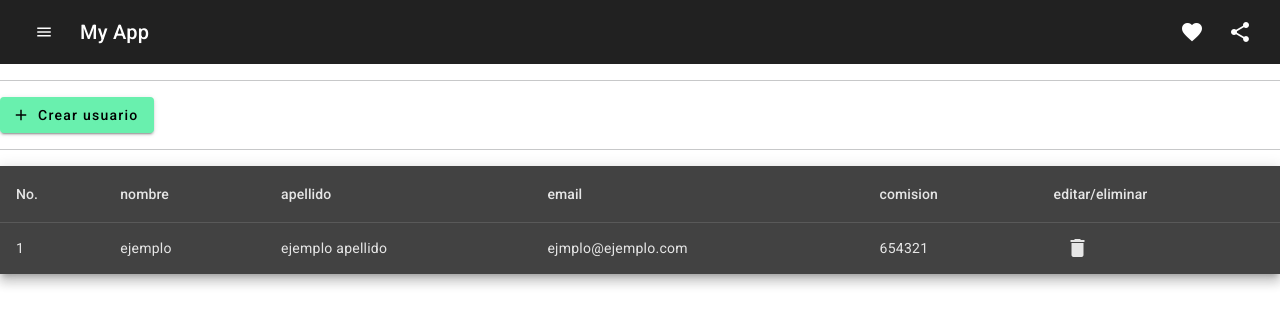
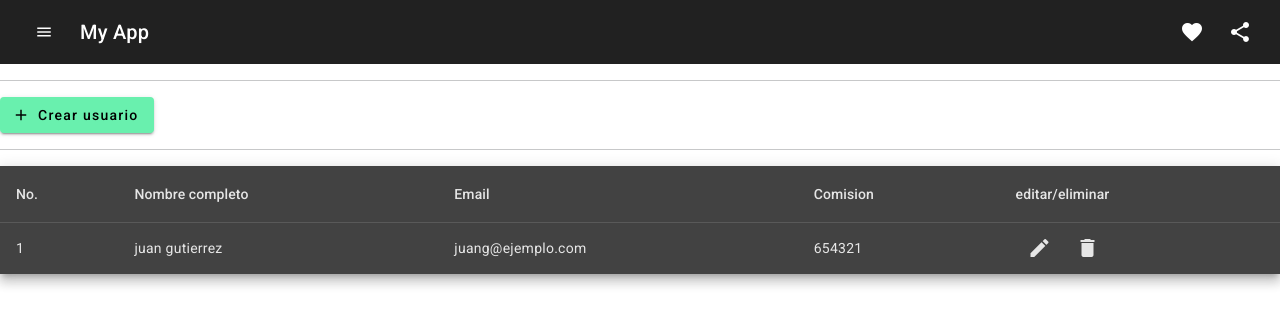
Before and after one commit to juan054/1PF-Gutierrez, an Angular app: page / in a window 1280 px wide. Shown: the top 326 px of the page. Built offline with nearby package versions, Linux system fonts and the light colour scheme.

Commit message:
Se agrego funcion editar , eliminar y pipe

```diff
--- a/package.json
+++ b/package.json
@@ -30,6 +30,7 @@
     "@angular/cli": "^15.2.9",
     "@angular/compiler-cli": "^15.1.0",
     "@types/jasmine": "~4.3.0",
+    "@types/jquery": "^3.5.16",
     "jasmine-core": "~4.5.0",
     "karma": "~6.4.0",
     "karma-chrome-launcher": "~3.1.0",
--- a/src/app/panel/paginas/usuarios/componentes/usuario-dialogo-formulario/usuario-dialogo-formulario.component.css
+++ b/src/app/panel/paginas/usuarios/componentes/usuario-dialogo-formulario/usuario-dialogo-formulario.component.css
@@ -0,0 +1,3 @@
+.botones{
+    justify-content: space-between;
+}
--- a/src/app/panel/paginas/usuarios/componentes/usuario-dialogo-formulario/usuario-dialogo-formulario.component.html
+++ b/src/app/panel/paginas/usuarios/componentes/usuario-dialogo-formulario/usuario-dialogo-formulario.component.html
@@ -40,15 +40,14 @@
     </div>
   </form>
 </div>
-<div mat-dialog-actions>
-    <div class="example-button-container">
+<div mat-dialog-actions class="botones">
+    <div class="example-button-container m-l-2">
         <button mat-dialog-close mat-fab color="primary" aria-label="Example icon button with a delete icon">
           <mat-icon>delete</mat-icon>
         </button>
       </div>
-      <div class="example-button-container">
-        <button (click)="onSubmit()" type="submit" mat-fab color="accent" aria-label="Example icon button with a bookmark icon">
-          <mat-icon>bookmark</mat-icon>
-        </button>
+      <div class="example-button-container " >
+        <button (click)="onSubmit()" type="submit"  mat-button color="accent">Guardar</button>
+
       </div>
 </div>
--- a/src/app/panel/paginas/usuarios/componentes/usuario-dialogo-formulario/usuario-dialogo-formulario.component.ts
+++ b/src/app/panel/paginas/usuarios/componentes/usuario-dialogo-formulario/usuario-dialogo-formulario.component.ts
@@ -1,7 +1,8 @@
 import { DialogRef } from '@angular/cdk/dialog';
-import { Component } from '@angular/core';
+import { Component, Inject, inject } from '@angular/core';
 import { FormControl, FormGroup, Validators } from '@angular/forms';
-import { MatDialogRef } from '@angular/material/dialog';
+import { MAT_DIALOG_DATA, MatDialogRef } from '@angular/material/dialog';
+import { usuario } from '../modelos/modelos';
 
 @Component({
   selector: 'app-usuario-dialogo-formulario',
@@ -9,10 +10,10 @@ import { MatDialogRef } from '@angular/material/dialog';
   styleUrls: ['./usuario-dialogo-formulario.component.css']
 })
 export class UsuarioDialogoFormularioComponent {
-  nombreControl = new FormControl(null, [Validators.minLength(2), Validators.required]);
-  apellidoControl = new FormControl(null, [Validators.minLength(2), Validators.required]);
-  emailControl = new FormControl(null, [Validators.minLength(2), Validators.required]);
-  comisionControl = new FormControl(null, [Validators.minLength(2), Validators.required]);
+  nombreControl = new FormControl<string | null>(null, [Validators.minLength(2), Validators.required]);
+  apellidoControl = new FormControl<string | null>(null, [Validators.minLength(2), Validators.required]);
+  emailControl = new FormControl<string | null>(null, [Validators.minLength(2), Validators.required]);
+  comisionControl = new FormControl<number | null>(null, [Validators.minLength(2), Validators.required]);
 
   usuarioForm = new FormGroup({
     nombre: this.nombreControl,
@@ -22,7 +23,19 @@ export class UsuarioDialogoFormularioComponent {
 
   });
 
-  constructor(private dialogRef: MatDialogRef<UsuarioDialogoFormularioComponent>){}
+  constructor(
+    private dialogRef: MatDialogRef<UsuarioDialogoFormularioComponent>,
+    @Inject(MAT_DIALOG_DATA) private data?: usuario,
+    ){
+      if(this.data) {
+        this.nombreControl.setValue(this.data.nombre);
+        this.apellidoControl.setValue(this.data.apellido);
+        this.emailControl.setValue(this.data.email);
+        this.comisionControl.setValue(this.data.comision);
+      }
+
+
+    }
 
   onSubmit(): void {
       if (this.usuarioForm.invalid) {
--- a/src/app/panel/paginas/usuarios/usuarios.component.html
+++ b/src/app/panel/paginas/usuarios/usuarios.component.html
@@ -2,7 +2,11 @@
 
 <hr>
 
-<table mat-table   [dataSource]="usuario"   class="mat-elevation-z8" >
+<table mat-table
+[dataSource]="usuario"
+(deleteUsuario)="onDeleteUsuario($event)"
+(editarUsuario)="onEditUsuario($event)"
+class="mat-elevation-z8" >
 
 
     <ng-container matColumnDef="id">
@@ -11,30 +15,29 @@
     </ng-container>
 
 
-    <ng-container matColumnDef="nombre">
-      <th mat-header-cell *matHeaderCellDef> nombre </th>
-      <td mat-cell *matCellDef="let element"> {{element.nombre}} </td>
+    <ng-container matColumnDef="nombreCompleto">
+      <th mat-header-cell *matHeaderCellDef> Nombre completo </th>
+      <td mat-cell *matCellDef="let element"> {{element| nombreCompleto}} </td>
     </ng-container>
 
-
-    <ng-container matColumnDef="apellido">
-      <th mat-header-cell *matHeaderCellDef> apellido </th>
-      <td mat-cell *matCellDef="let element"> {{element.apellido}} </td>
-    </ng-container>
-
-
     <ng-container matColumnDef="email">
-      <th mat-header-cell *matHeaderCellDef> email </th>
+      <th mat-header-cell *matHeaderCellDef> Email </th>
       <td mat-cell *matCellDef="let element"> {{element.email}} </td>
     </ng-container>
     <ng-container matColumnDef="comision">
-        <th mat-header-cell *matHeaderCellDef> comision</th>
+        <th mat-header-cell *matHeaderCellDef> Comision</th>
         <td mat-cell *matCellDef="let element"> {{element.comision}} </td>
     </ng-container>
+
     <ng-container matColumnDef="editarEliminar">
         <th mat-header-cell *matHeaderCellDef> editar/eliminar</th>
         <td mat-cell *matCellDef="let element">
-            <button (click)="deleteUsuario.emit(element)" mat-icon-button > <mat-icon> delete </mat-icon></button>
+
+            <button  (click)="onEditUsuario(element)" mat-icon-button > <mat-icon> edit </mat-icon></button>
+
+            <button  (click)="onDeleteUsuario(element)" mat-icon-button > <mat-icon> delete </mat-icon></button>
+
+
         </td>
     </ng-container>
     <tr mat-header-row *matHeaderRowDef="displayedColumns"></tr>
--- a/src/app/panel/paginas/usuarios/usuarios.component.ts
+++ b/src/app/panel/paginas/usuarios/usuarios.component.ts
@@ -7,7 +7,7 @@ import { usuario } from './componentes/modelos/modelos';
 
 
 const ELEMENT_DATA: usuario [] = [
-  {id:1, nombre:'ejemplo', apellido:'ejemplo apellido',email:'ejmplo@ejemplo.com', comision:654321 }
+  {id:1, nombre:'juan', apellido:'gutierrez',email:'juang@ejemplo.com', comision:654321 }
 ];
 
 @Component({
@@ -16,6 +16,9 @@ const ELEMENT_DATA: usuario [] = [
   styleUrls: ['./usuarios.component.css']
 })
 export class UsuariosComponent {
+
+
+
 
   public usuario: usuario[] = ELEMENT_DATA;
 
@@ -33,7 +36,7 @@ export class UsuariosComponent {
   .subscribe({
     next: (v) => {
       if (v) {
-this.usuario = [...this.usuario,{
+  this.usuario = [...this.usuario,{
 
     id: this.usuario.length + 1,
     nombre: v.nombre,
@@ -42,7 +45,7 @@ this.usuario = [...this.usuario,{
     comision:v.comision
 
 
-}]
+  }]
 
 
 
@@ -56,17 +59,51 @@ this.usuario = [...this.usuario,{
   })
  };
 
- onDeleteUsuario(usuario: usuario ): void{
-  console.log(usuario)
-  if (confirm('esta seguro de eliminar a ${usuario.nombre}?')) {
-    this.usuario = this.usuario.filter((u) => u.id !== usuario.id)
+ onDeleteUsuario(usuarioDelete: any): void{
+  if (confirm('¿esta seguro de eliminar a ${usuarioDelete.nombreCompleto}?' )) {
+    this.usuario = this.usuario.filter((usuario) => usuario.id !== usuarioDelete.id )
   }
- };
 
 
- displayedColumns: string[] = ['id', 'nombre', 'apellido', 'email', 'comision','editarEliminar'];
+}
+ ;
+
+
+
+
+ onEditUsuario(usuarioEditar: any): void{
+  this.matdialog
+  .open(UsuarioDialogoFormularioComponent, {
+    data: usuarioEditar
+  })
+  .afterClosed()
+  .subscribe({
+    next: (data) => {
+     console.log(data);
+     if (data){
+      this.usuario = this.usuario.map((usuario) => {
+
+        return usuario.id === usuarioEditar.id
+        ? {...usuario, ...data}
+        : usuario
+      })
+     }
+
+
+
+
+
+    }
+  })
+ }
+
+
+
+ displayedColumns: string[] = ['id','nombreCompleto', 'email', 'comision','editarEliminar'];
  dataSource: usuario[] = [];
 
  deleteUsuario = new EventEmitter<usuario>();
 
+ editarUsuario = new EventEmitter<usuario>();
+
 }
--- /dev/null
+++ b/src/app/shared/pipes/nombre-completo.pipe.ts
@@ -0,0 +1,14 @@
+import { Pipe, PipeTransform } from '@angular/core';
+import { usuario } from 'src/app/panel/paginas/usuarios/componentes/modelos/modelos';
+
+@Pipe({
+  name: 'nombreCompleto'
+})
+export class NombreCompletoPipe implements PipeTransform {
+  transform(usuario: usuario, ...args: unknown[]): unknown {
+
+    return usuario.nombre + " " + usuario.apellido ;
+
+  }
+
+}
```
Also changed, not shown: src/app/shared/shared.module.ts (+6 -2 lines), 1 other file (tests, documents, lock files or other folders).
